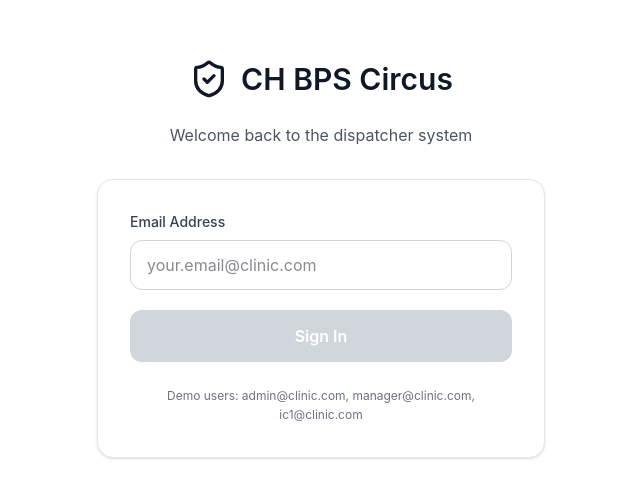
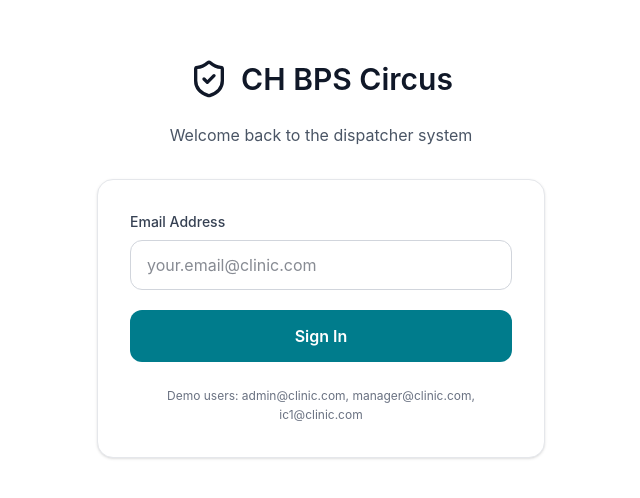
Before and after one commit to sebas-ch21/CH_CAT-circus, a React (Vite) app: page / in a window 1280 px wide. Shown: the part 142-640 px from the top of the page, without its empty margins (319-959 px from the left). Built offline with nearby package versions, Linux system fonts and the light colour scheme; no server answers.

Commit message:
Updated Login.jsx

```diff
--- a/src/pages/Login.jsx
+++ b/src/pages/Login.jsx
@@ -69,10 +69,10 @@ export function Login() {
             )}
 
             <button
-              type="submit"
-              disabled={loading || !email}
-              className="w-full bg-charlie-teal hover:bg-charlie-teal-dark disabled:bg-gray-300 text-white font-semibold py-3.5 rounded-xl transition-all flex items-center justify-center gap-2"
-            >
+  type="submit"
+  disabled={loading}
+  className="w-full bg-[#007C8C] hover:bg-[#006070] text-white font-semibold py-3.5 rounded-xl transition-all flex items-center justify-center gap-2"
+>
               {loading ? (
                 <>
                   <Loader className="w-5 h-5 animate-spin" />
```
